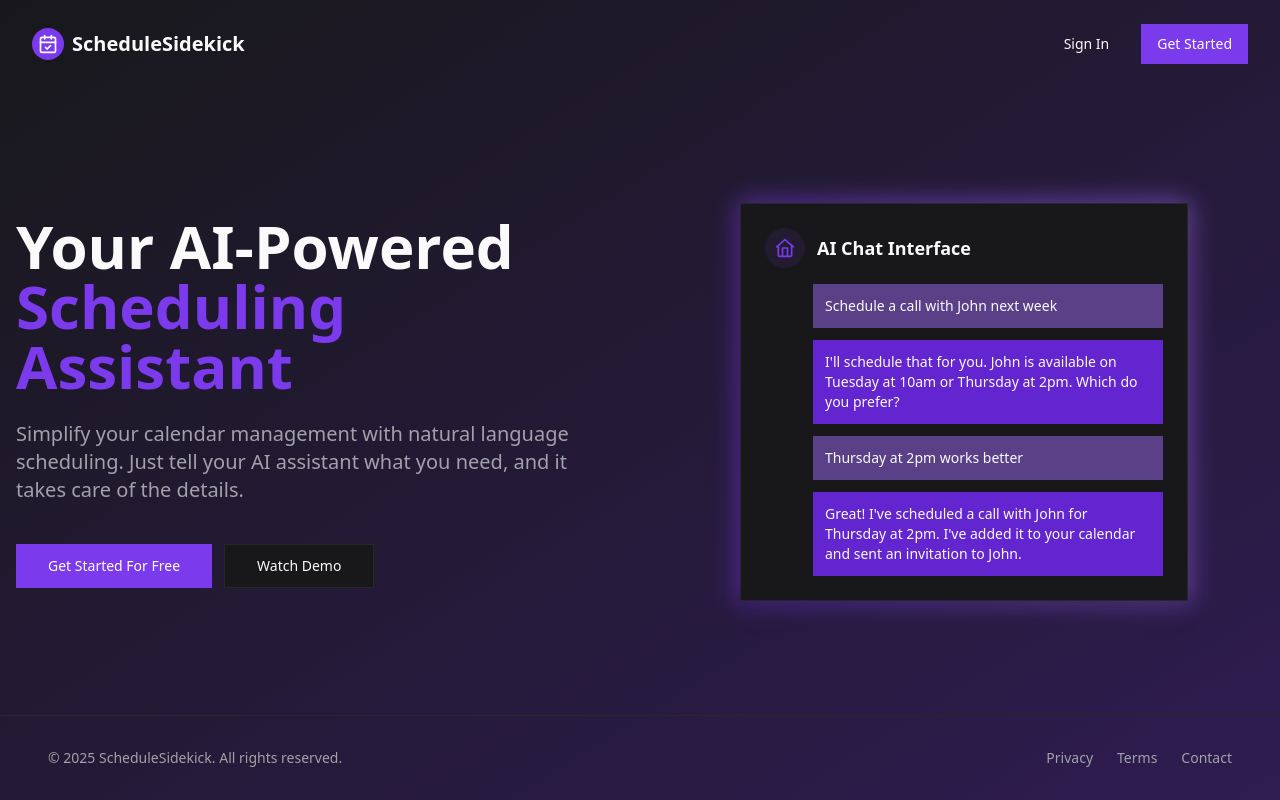
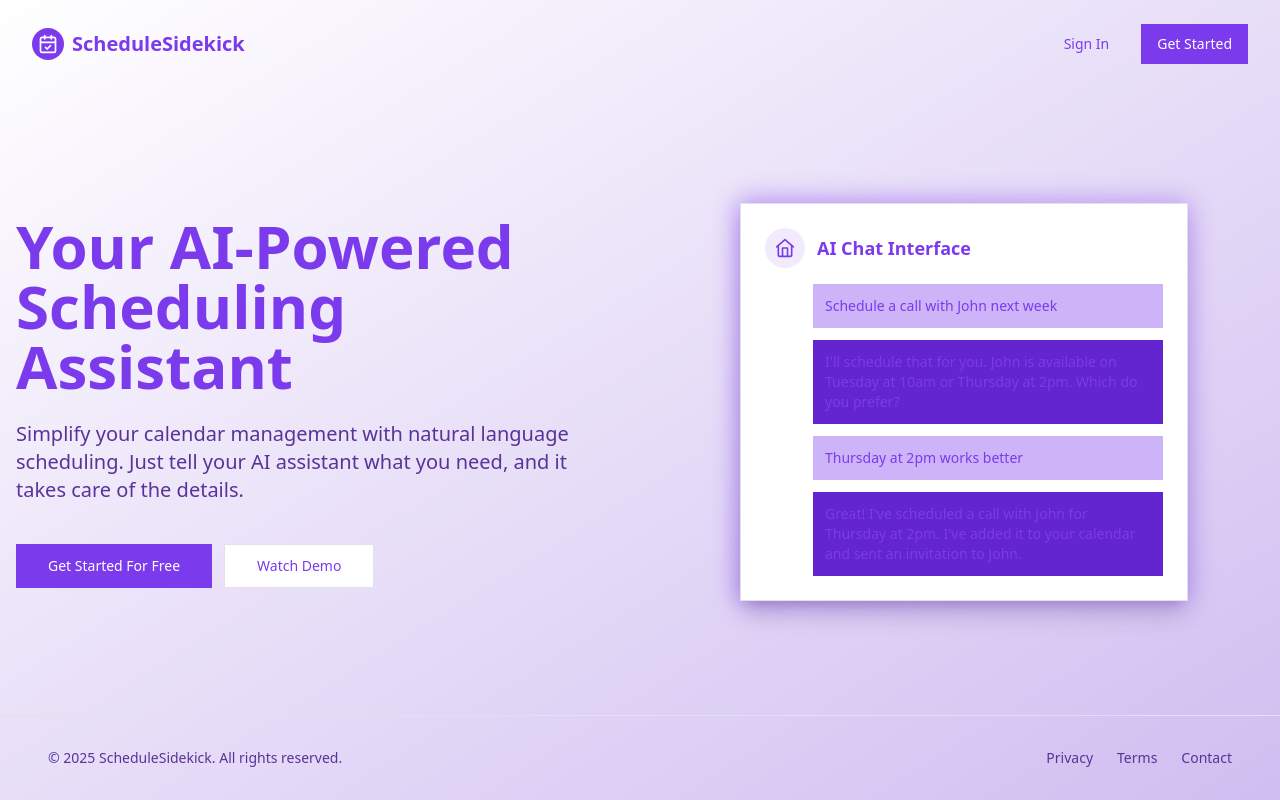
Before and after one commit to shreekrishna-0203/schedule-sidekick-ai, a React (Vite) app: page / in a window 1280 px wide. Built offline with nearby package versions, Linux system fonts and the light colour scheme.

Commit message:
Refactor: Update theme colors
Update the light and dark theme colors.

```diff
--- a/src/index.css
+++ b/src/index.css
@@ -5,57 +5,43 @@
 
 @layer base {
   :root {
-    /* Primary color palette - Vivid Purple Theme */
-    --background: 240 5.9% 10%;
-    --foreground: 0 0% 98%;
-
-    --card: 240 5.9% 10%;
-    --card-foreground: 0 0% 98%;
-
+    /* Light Mode: Purple and White */
+    --background: 0 0% 100%; /* White */
+    --foreground: 262.1 83.3% 57.8%; /* Vivid Purple */
+    --card: 0 0% 100%; /* White */
+    --card-foreground: 262.1 83.3% 57.8%; /* Vivid Purple */
     --primary: 262.1 83.3% 57.8%; /* Vivid Purple */
-    --primary-foreground: 0 0% 100%;
-
-    --secondary: 262.1 70% 47.8%;
+    --primary-foreground: 0 0% 100%; /* White */
+    --secondary: 262.1 70% 47.8%; /* Darker Purple */
     --secondary-foreground: 0 0% 98%;
-
-    --muted: 240 3.7% 15.9%;
-    --muted-foreground: 240 5% 64.9%;
-
+    --muted: 240 4.8% 95.9%; /* Light Purple */
+    --muted-foreground: 262.1 50% 40%; /* Muted Purple */
     --accent: 262.1 83.3% 67.8%; /* Lighter Purple */
     --accent-foreground: 0 0% 100%;
-
     --destructive: 0 84.2% 60.2%;
     --destructive-foreground: 0 0% 98%;
-
-    --border: 240 3.7% 15.9%;
-    --input: 240 3.7% 15.9%;
+    --border: 262.1 20% 90%; /* Light Purple Border */
+    --input: 262.1 20% 90%;
     --ring: 262.1 83.3% 57.8%;
   }
 
   .dark {
-    /* Dark mode variations */
-    --background: 240 5.9% 10%;
-    --foreground: 0 0% 98%;
-
-    --card: 240 5.9% 10%;
-    --card-foreground: 0 0% 98%;
-
+    /* Dark Mode: Purple and Black */
+    --background: 240 5.9% 0%; /* Black */
+    --foreground: 262.1 83.3% 67.8%; /* Lighter Purple */
+    --card: 240 5.9% 0%; /* Black */
+    --card-foreground: 262.1 83.3% 67.8%; /* Lighter Purple */
     --primary: 262.1 83.3% 57.8%; /* Vivid Purple */
-    --primary-foreground: 0 0% 100%;
-
-    --secondary: 262.1 70% 47.8%;
+    --primary-foreground: 0 0% 100%; /* White */
+    --secondary: 262.1 70% 47.8%; /* Darker Purple */
     --secondary-foreground: 0 0% 98%;
-
-    --muted: 240 3.7% 15.9%;
+    --muted: 240 3.7% 15.9%; /* Dark Purple */
     --muted-foreground: 240 5% 64.9%;
-
     --accent: 262.1 83.3% 67.8%; /* Lighter Purple */
     --accent-foreground: 0 0% 100%;
-
     --destructive: 0 84.2% 60.2%;
     --destructive-foreground: 0 0% 98%;
-
-    --border: 240 3.7% 15.9%;
+    --border: 240 3.7% 15.9%; /* Dark Purple Border */
     --input: 240 3.7% 15.9%;
     --ring: 262.1 83.3% 57.8%;
   }
```
